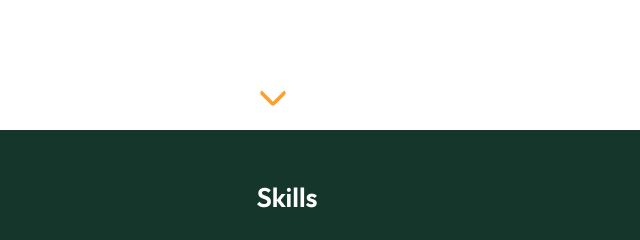
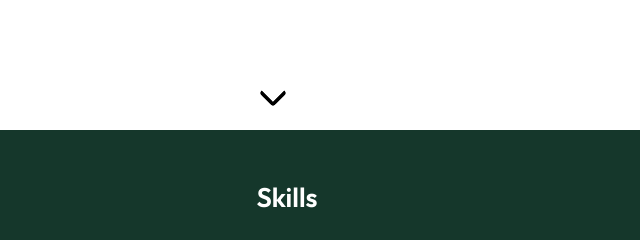
Before and after one commit to aliaquintero/aliaquintero.github.io, a plain HTML site: page index.html in a window 1280 px wide. Shown: the part 670-910 px from the top of the page, 353-993 px from the left. Drawn offline with Linux system fonts and the light colour scheme.

Commit message:
arrow style

```diff
--- a/styles.css
+++ b/styles.css
@@ -54,7 +54,7 @@ body {
 }
 
 .arrow:after {
-  color: #ff9f29;
+  color: black;
   content: " ";
   position: absolute;
   top: 12px;
```
